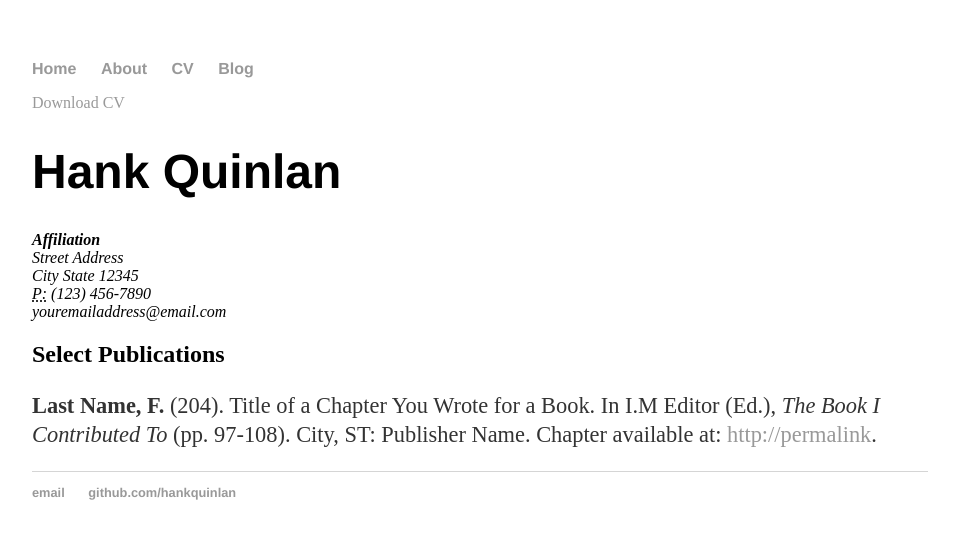
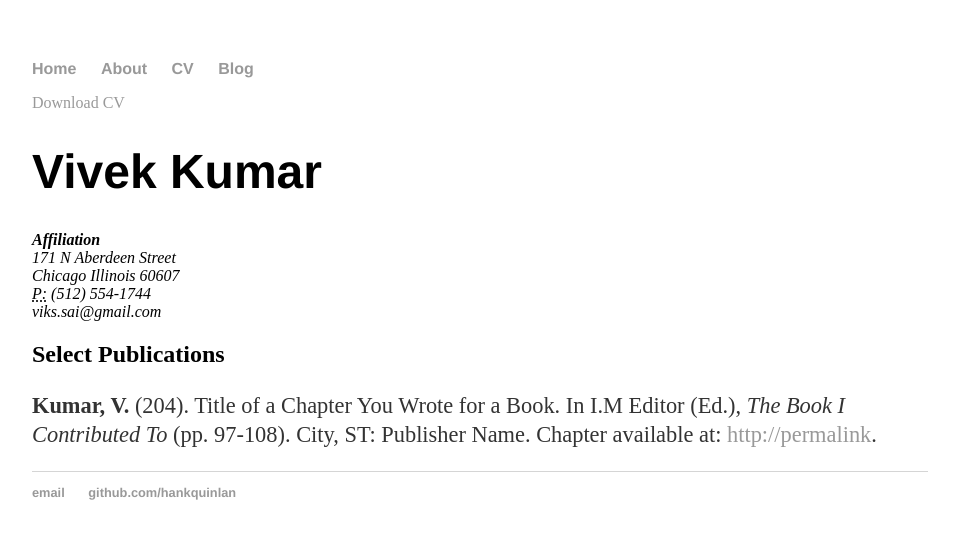
Before and after one commit to vikssai/vikssai.github.io, a Jekyll site: the page built from cv/index.html, in a window 1280 px wide. Shown: the top 539 px of the page, without its empty margins (160-1119 px from the left). Built offline with Jekyll 4.4.1, drawn with Linux system fonts in a browser that asks for light colours.

```diff
--- a/cv/index.html
+++ b/cv/index.html
@@ -4,19 +4,19 @@ title: CV of Your Name
 ---
 
 	<div class="cv">
-		<a href="#" class="download" title="Download CV as PDF">Download CV</a>
-					<h1>Hank Quinlan</h1>
+		<a href="https://drive.google.com/file/d/1elHqu9MbLb5r8Iq1jYEvGSbXq0jyOshM/view?usp=sharing" class="download" title="Download CV as PDF">Download CV</a>
+					<h1>Vivek Kumar</h1>
 					<address>
 					<strong>Affiliation</strong><br>
-					Street Address<br>
-					City State 12345<br>
-					<abbr title="phone">P:</abbr> (123) 456-7890<br>
-					<span class="obfuscate">youremailaddress@email.com</span>
+					171 N Aberdeen Street<br>
+					Chicago Illinois 60607<br>
+					<abbr title="phone">P:</abbr> (512) 554-1744<br>
+					<span class="obfuscate">viks.sai@gmail.com</span>
 					</address>
 
 					<h2>Select Publications</h2>
 
-					<p><strong>Last Name, F.</strong> (204). Title of a Chapter You Wrote for a Book. In I.M Editor (Ed.), <em>The Book I Contributed To</em> (pp. 97-108). City, ST: Publisher Name. Chapter available at: <a href="#">http://permalink</a>.
+					<p><strong>Kumar, V.</strong> (204). Title of a Chapter You Wrote for a Book. In I.M Editor (Ed.), <em>The Book I Contributed To</em> (pp. 97-108). City, ST: Publisher Name. Chapter available at: <a href="#">http://permalink</a>.
 
 
 	</div>
```
Also changed, not shown: project/index.html (added, +15 -0 lines).
